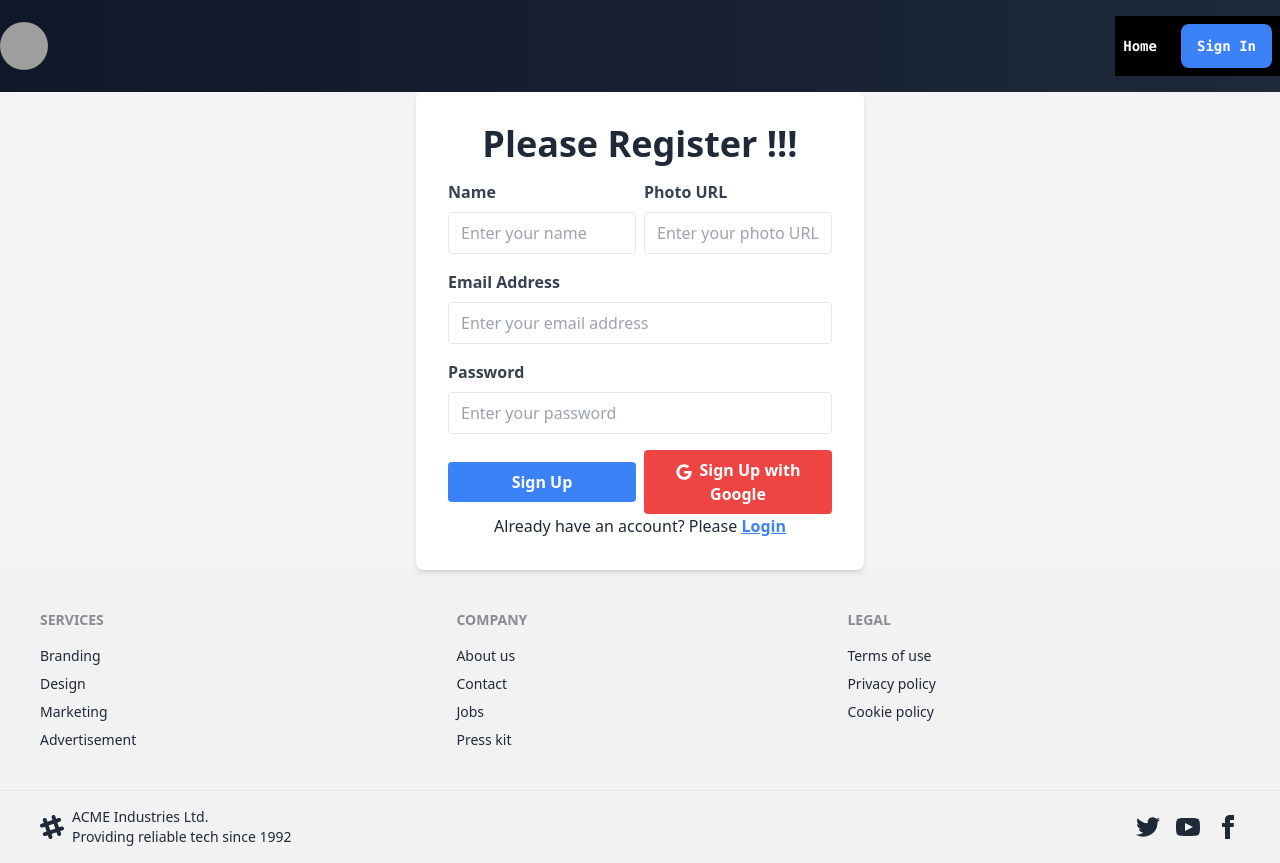
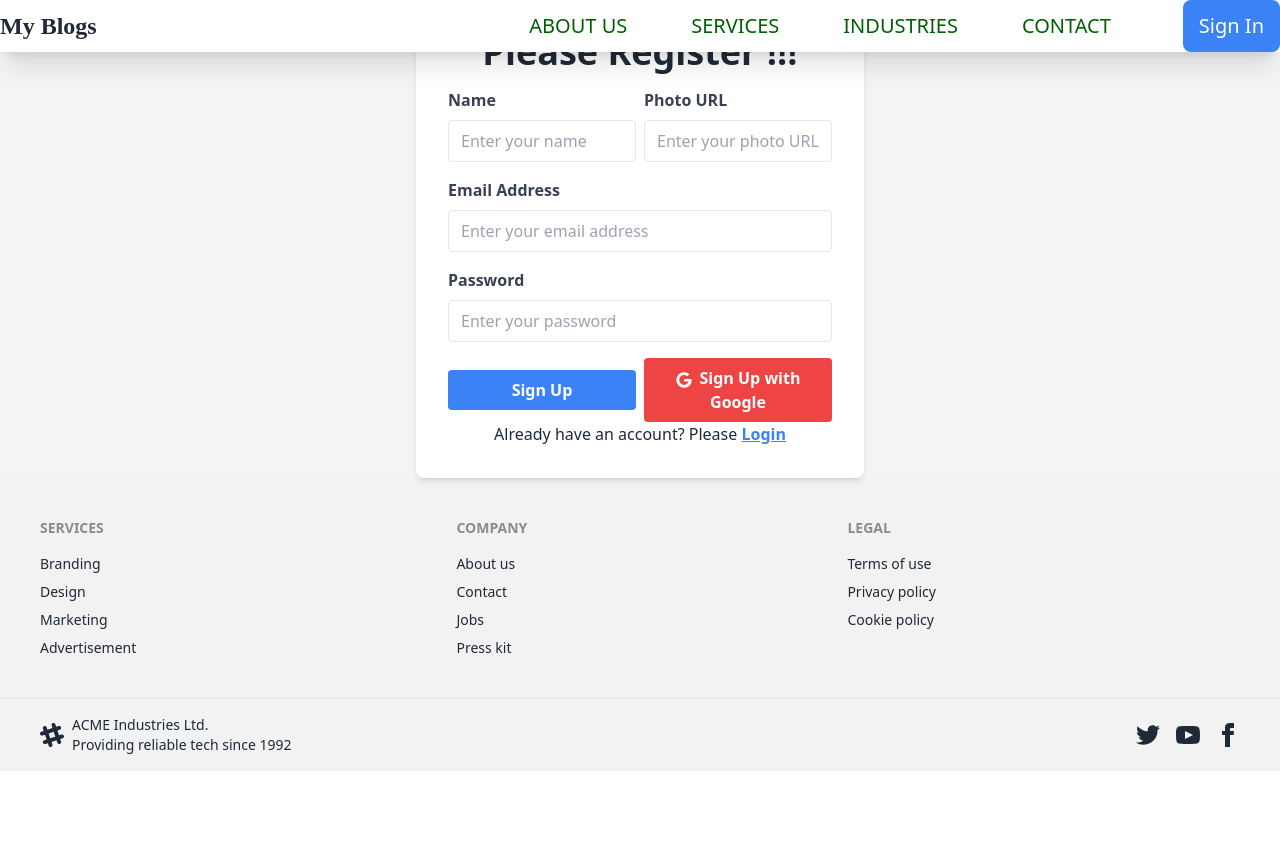
Before and after one commit to mominulhouqe/Jobplacement-mpi-clients-side, a React (Vite) app: page /register in a window 1280 px wide. After the commit the page ends 800 px from the top, so only its background shows below. Built offline with nearby package versions, Linux system fonts and the light colour scheme; no server answers; grey boxes are pictures that could not be loaded.

Commit message:
updated task

```diff
--- a/package.json
+++ b/package.json
@@ -10,11 +10,13 @@
     "preview": "vite preview"
   },
   "dependencies": {
+    "@emotion/react": "^11.11.1",
     "axios": "^1.5.0",
     "firebase": "^10.3.1",
     "localforage": "^1.10.0",
     "match-sorter": "^6.3.1",
     "react": "^18.2.0",
+    "react-awesome-reveal": "^4.2.5",
     "react-dom": "^18.2.0",
     "react-hook-form": "^7.46.1",
     "react-icons": "^4.11.0",
--- a/src/pages/Home/Home.jsx
+++ b/src/pages/Home/Home.jsx
@@ -7,11 +7,12 @@ import TodoList from "./TodoList";
 
 const Home = () => {
   return (
-    <div>
-      <div className="container mx-auto mt-8">
-        <h1 className="text-2xl font-bold mb-4">Todo List</h1>
+    <div className="mt-16 flex flex-col md:flex-row container mx-auto">
+      <div className="container w-full md:w-3/4 mx-auto mt-8 md:mr-4">
+        <h1 className="text-2xl font-bold mb-4">Blogs</h1>
         <TodoList />
       </div>
+      <div className="hidden md:block w-full md:w-1/4 mt-4 md:mt-0">Comming Soon</div>
     </div>
   );
 };
--- a/src/pages/Home/TodoList.jsx
+++ b/src/pages/Home/TodoList.jsx
@@ -11,9 +11,10 @@ const TodoList = () => {
   useEffect(() => {
     const fetchTodos = async () => {
       try {
-        const response = await axios.get('http://localhost:5000/api/todos');
+        const response = await axios.get('https://blogs-server-seven.vercel.app/api/todos');
         // Ensure that response.data is an array
         if (Array.isArray(response.data)) {
+          console.log(response.data);
           setTodos(response.data);
         } else {
           setError('Error: Data received is not an array');
@@ -42,7 +43,7 @@ const TodoList = () => {
       ) : (
         <ul>
           {todos.map((todo) => (
-            <TodoItem key={todo._id} todo={todo} onDelete={onDelete} />
+            <TodoItem key={todo._id} todo={todo}  onDelete={onDelete} />
           ))}
         </ul>
       )}
--- /dev/null
+++ b/src/pages/shared/Navbar.css
@@ -0,0 +1,61 @@
+/* Style for the navigation bar */
+.navbar {
+    background-color: #007BFF; /* Set your desired background color */
+    overflow: hidden;
+    position: relative; /* Add relative positioning for dropdown menu */
+}
+
+/* Style for the navigation bar links */
+.navbar a {
+    float: left;
+    display: block;
+    color: white; /* Set your desired text color */
+    text-align: center;
+    padding: 14px 16px;
+    text-decoration: none;
+    position: relative; /* Add relative positioning for dropdown menu */
+    transition: background-color 0.3s ease, color 0.3s ease; /* Smooth transition for link color change */
+}
+
+/* On hover, add a background color to the navigation bar links */
+.navbar a:hover {
+    background-color: #0056b3; /* Set your desired hover color */
+    color: #fff; /* Change text color on hover */
+}
+
+/* Style for the active link */
+.active {
+    background-color: #0056b3; /* Set the background color for the active link */
+    color: #fff; /* Text color for the active link */
+}
+
+/* Media query for small screens */
+@media (max-width: 768px) {
+    .navbar {
+        position: fixed;
+        bottom: 0;
+        width: 100%;
+    }
+
+    .navbar a {
+        float: none;
+        text-align: center;
+        width: 25%; /* You can adjust the width of each link for small screens */
+        line-height: 50px; /* Center text vertically */
+    }
+
+    /* Style for the dropdown menu container */
+    .navItem {
+        position: relative;
+        display: inline-block; /* Make sure the dropdown menu is inline with the other links */
+    }
+
+
+
+    /* Show the dropdown menu when hovering over the parent link */
+    .navItem:hover  {
+        display: block;
+    }
+
+
+}
--- a/src/pages/shared/Navbar.jsx
+++ b/src/pages/shared/Navbar.jsx
@@ -1,9 +1,17 @@
 import React, { useContext, useState } from "react";
+import { IoClose, IoMenu } from "react-icons/io5";
 import { Link } from "react-router-dom";
+import Zoom from "react-awesome-reveal";
 import { FaSignOutAlt, FaBars, FaTimes } from "react-icons/fa";
 import { AuthContext } from "../../provider/AuthProvider";
+import "./Navbar.css";
+const Navbar = () => {
+  const [open, setOpen] = useState(false);
 
-const Navbar = () => {
+  const handleItemClick = () => {
+    setOpen(false);
+  };
+
   const { user, logOut } = useContext(AuthContext);
   const [menuOpen, setMenuOpen] = useState(false);
 
@@ -21,22 +29,83 @@ const Navbar = () => {
     setMenuOpen(!menuOpen);
   };
 
-  const menuItems = (
-    <>
+  return (
+    <div>
+      <div className="shadow-xl fixed w-full top-0 left-0 z-10 ">
+        <div className="md:flex items-center justify-between bg-white">
+          <Zoom direction="down" duration={500} triggerOnce>
+            <div className="font-bold text-xl cursor-pointer flex items-center font-[Poppins] text-gray-800">
+              <Link to="/" className="text-2xl">
+              My Blogs
+              </Link>
+            </div>
+          </Zoom>
 
+          <div
+            onClick={() => setOpen(!open)}
+            className=" absolute right-8 top-3 cursor-pointer md:hidden"
+          >
+            {open ? <IoClose /> : <IoMenu />}
+          </div>
+
+          <ul
+            className={`md:flex md:items-center md:pb-0 pb-12 absolute md:static bg-white md:z-auto z-[-1] left-0 w-full md:w-auto md:pl-0 pl-9 transition-all duration-500 ease-in ${
+              open ? "top-11 " : "top-[-490px]"
+            }
+              }`}
+          >
+            <Zoom direction="down" duration={500} triggerOnce>
+              <li className="md:ml-8 text-xl md:my-0 my-7">
                 <Link
-          to="/"
-          className="text-white flex justify-center items-center hover:text-green-500 "
+                  to="/about"
+                  className="text-[#005F00] hover:bg-[#005F00] hover:text-white px-4 py-2 rounded-lg duration-500"
+                  onClick={handleItemClick}
                 >
-          Home
+                  ABOUT US
                 </Link>
+              </li>
+            </Zoom>
+            <Zoom direction="down" duration={500} triggerOnce>
+              <li className="md:ml-8 text-xl md:my-0 my-7">
+                <Link
+                  to="/services"
+                  className="text-[#005F00] hover:bg-[#005F00] hover:text-white px-4 py-2 rounded-lg duration-500"
+                  onClick={handleItemClick}
+                >
+                  SERVICES
+                </Link>
+              </li>
+            </Zoom>
 
-
+            <Zoom direction="down" duration={500} triggerOnce>
+              <li className="md:ml-8 text-xl md:my-0 my-7">
+                <Link
+                  to="/indurstry"
+                  className="text-[#005F00] hover:bg-[#005F00] hover:text-white px-4 py-2 rounded-lg duration-500"
+                  onClick={handleItemClick}
+                >
+                  INDUSTRIES
+                </Link>
+              </li>
+            </Zoom>
+            <Zoom direction="down" duration={500} triggerOnce>
+              <li className="md:ml-8 text-xl md:my-0 my-7">
+                <Link
+                  to="/contact"
+                  className="text-[#005F00] hover:bg-[#005F00] hover:text-white px-4 py-2 rounded-lg duration-500"
+                  onClick={handleItemClick}
+                >
+                  CONTACT
+                </Link>
+              </li>
+            </Zoom>
+            <Zoom direction="down" duration={500} triggerOnce>
+              <div className="md:ml-8 text-xl md:my-0 my-7">
                 {user && (
                   <div className="flex items-center">
                     {user.photoURL ? (
                       <div
-              className="tooltip text-center w-10 h-10  tooltip-bottom"
+                        className="tooltip text-center w-10 h-10 tooltip-bottom"
                         data-tip={user.displayName}
                       >
                         <img
@@ -47,7 +116,7 @@ const Navbar = () => {
                       </div>
                     ) : (
                       <div
-              className="tooltip text-center w-10 h-10  tooltip-bottom"
+                        className="tooltip text-center w-10 h-10 tooltip-bottom"
                         data-tip={user.displayName}
                       >
                         <img
@@ -57,53 +126,31 @@ const Navbar = () => {
                         />
                       </div>
                     )}
+                    <button
+                      onClick={handleLogout}
+                      className="py-2 px-2 rounded-lg bg-red-500 hover:bg-red-600 text-white"
+                    >
+                      <FaSignOutAlt className="text-2xl"></FaSignOutAlt>
+                    </button>
                   </div>
                 )}
 
-      {user ? (
+                {!user && (
+                  <Link to="/login">
                     <button
-          onClick={handleLogout}
-          className="py-3 px-4 rounded-lg ml-6 bg-red-500 hover:bg-red-600 text-white"
+                      className="py-3 px-4 rounded-lg ml-6 bg-blue-500 hover:bg-blue-600 text-white"
+                      onClick={handleItemClick}
                     >
-          <FaSignOutAlt className="text-2xl"></FaSignOutAlt>
-        </button>
-      ) : (
-        <>
-          <Link to="/login">
-            <button className="py-3 px-4 rounded-lg ml-6 bg-blue-500 hover:bg-blue-600 text-white">
                       Sign In
                     </button>
                   </Link>
-        </>
                 )}
-    </>
-  );
-
-  return (
-    <nav className="bg-gradient-to-r from-slate-900 to-slate-800 text-white font-mono">
-      <div className="container mx-auto py-4 flex justify-between items-center">
-        <div className="lg:hidden">
-          <button
-            onClick={toggleMenu}
-            className="text-2xl text-green-500 hover:text-green-700"
-          >
-            {menuOpen ? <FaTimes /> : <FaBars />}
-          </button>
               </div>
-
-        <Link to="/" className="text-xl font-semibold hover:text-green-500">
-          <img
-            src="https://images-platform.99static.com//qJ3u8FABhDvDacTrJfkMzHvVFCM=/378x266:1622x1510/fit-in/500x500/99designs-contests-attachments/138/138432/attachment_138432570"
-            alt="Logo"
-            className="w-12 h-12 rounded-full"
-          />
-        </Link>
-
-        <div className={`lg:flex space-x-4 ${menuOpen ? "block" : "hidden"}`}>
-          <ul className="menu menu-horizontal bg-black text-white  font-semibold">{menuItems}</ul>
+            </Zoom>
+          </ul>
         </div>
       </div>
-    </nav>
+    </div>
   );
 };
 
```
Also changed, not shown: src/pages/Home/Task.jsx (+68 -13 lines), src/pages/Home/TodoItem.jsx (+20 -11 lines), 1 other file (tests, documents, lock files or other folders). Lines whose indentation alone changed are shown as unchanged.
